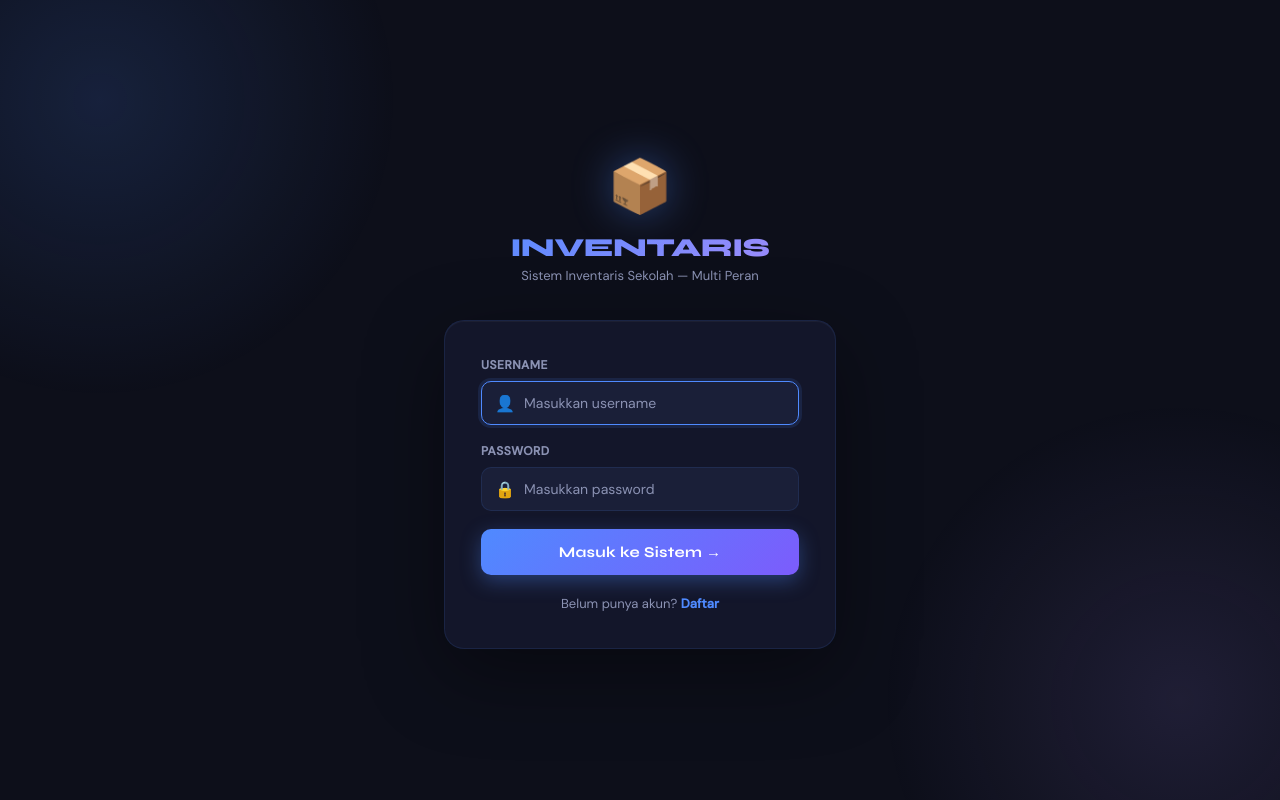
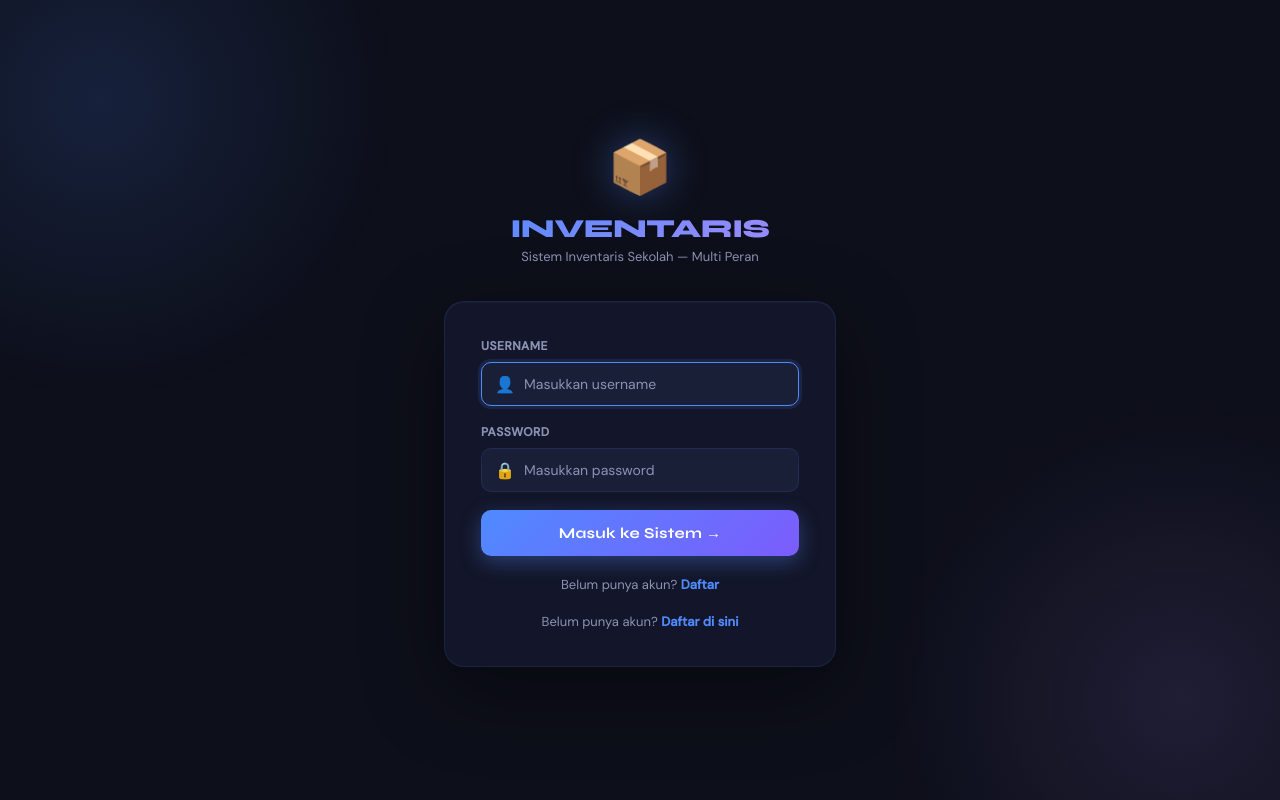
Before and after one commit to albukhoririzki1-alt/tugas_proweb_inventaris, a PHP site: page /login.php in a window 1280 px wide. Run offline with PHP 8.4, Linux system fonts and the light colour scheme.

Commit message:
fitur registrasi

```diff
--- a/includes/sidebar.php
+++ b/includes/sidebar.php
@@ -61,6 +61,7 @@ $badge = $badgeColors[$peran];
             </button>
             <button class="nav-item" onclick="showPage('verifikasi-users', this)">
                 <span class="icon">✅</span> Verifikasi user
+                <span class="nav-badge" id="badge-pending" style="display:none;background:#fb923c"></span>
             </button>
             <button class="nav-item" onclick="showPage('recycle', this)">
                 <span class="icon">🗑️</span> Recycle Bin
--- a/login.php
+++ b/login.php
@@ -1,5 +1,4 @@
 <?php
-
 /**
  * login.php — Halaman Login Sistem Inventaris
  */
@@ -27,17 +26,17 @@ if ($_SERVER['REQUEST_METHOD'] === 'POST') {
         $user = $stmt->fetch();
 
         if ($user && password_verify($password, $user['password'])) {
-            // Cek status akun
-            $status = $user['status'] ?? 'ACTIVE';
+            // Cek status akun (Menggabungkan kolom status atau status_akun)
+            $status = $user['status'] ?? $user['status_akun'] ?? 'ACTIVE';
 
             if ($status === 'PENDING') {
-                $error = 'Akun Anda masih menunggu verifikasi Admin.';
+                $error = 'Akun Anda masih menunggu verifikasi Admin. Silakan tunggu persetujuan.';
             } elseif ($status === 'REJECTED') {
-                $error = 'Pendaftaran Anda telah ditolak oleh Admin.';
-            } elseif (!$user['aktif']) {
+                $error = 'Pendaftaran Anda telah ditolak oleh Admin. Hubungi Admin untuk informasi lebih lanjut.';
+            } elseif (isset($user['aktif']) && !$user['aktif']) {
                 $error = 'Akun Anda telah dinonaktifkan. Hubungi Admin.';
             } else {
-                // Status ACTIVE dan aktif = 1 → login berhasil
+                // Status ACTIVE — Login sukses
                 session_regenerate_id(true);
                 $_SESSION['user_id']  = $user['id'];
                 $_SESSION['nama']     = $user['nama'];
@@ -279,6 +278,39 @@ if ($_SERVER['REQUEST_METHOD'] === 'POST') {
             }
         }
 
+        .warning-box {
+            display: flex;
+            align-items: center;
+            gap: 8px;
+            background: rgba(251, 146, 60, 0.1);
+            border: 1px solid rgba(251, 146, 60, 0.25);
+            border-radius: 10px;
+            padding: 12px 14px;
+            font-size: 13px;
+            color: #fb923c;
+            margin-bottom: 18px;
+            animation: shake 0.4s ease;
+        }
+
+        .link-register {
+            display: block;
+            text-align: center;
+            margin-top: 20px;
+            font-size: 13px;
+            color: var(--text-muted);
+        }
+
+        .link-register a {
+            color: var(--accent);
+            text-decoration: none;
+            font-weight: 600;
+            transition: color 0.15s;
+        }
+
+        .link-register a:hover {
+            color: var(--accent2);
+        }
+
         .btn-login {
             width: 100%;
             padding: 14px;
@@ -338,8 +370,9 @@ if ($_SERVER['REQUEST_METHOD'] === 'POST') {
         <!-- Card -->
         <div class="login-card">
 
-            <!-- Error message -->
+            <!-- Error / Warning message -->
             <?php if ($error): ?>
+
                 <?php if (strpos($error, 'menunggu verifikasi') !== false): ?>
                     <div class="warning-box">⏳ <?= htmlspecialchars($error) ?></div>
                 <?php elseif (strpos($error, 'ditolak') !== false): ?>
@@ -347,6 +380,16 @@ if ($_SERVER['REQUEST_METHOD'] === 'POST') {
                 <?php else: ?>
                     <div class="error-box">❌ <?= htmlspecialchars($error) ?></div>
                 <?php endif; ?>
+
+                <?php
+                $isPending  = strpos($error, 'menunggu verifikasi') !== false;
+                $isRejected = strpos($error, 'ditolak') !== false;
+                $isWarning  = $isPending || $isRejected;
+                ?>
+                <div class="<?= $isWarning ? 'warning-box' : 'error-box' ?>">
+                    <?= $isPending ? '⏳' : ($isRejected ? '🚫' : '❌') ?> <?= htmlspecialchars($error) ?>
+                </div>
+
             <?php endif; ?>
 
             <!-- Form -->
@@ -378,6 +421,10 @@ if ($_SERVER['REQUEST_METHOD'] === 'POST') {
             <!-- Link ke register -->
             <div class="register-link">
                 Belum punya akun? <a href="register.php">Daftar</a>
+
+            <div class="link-register">
+                Belum punya akun? <a href="register.php">Daftar di sini</a>
+
             </div>
         </div>
     </div>
```
Also changed, not shown: config/db.php (+10 -0 lines).
